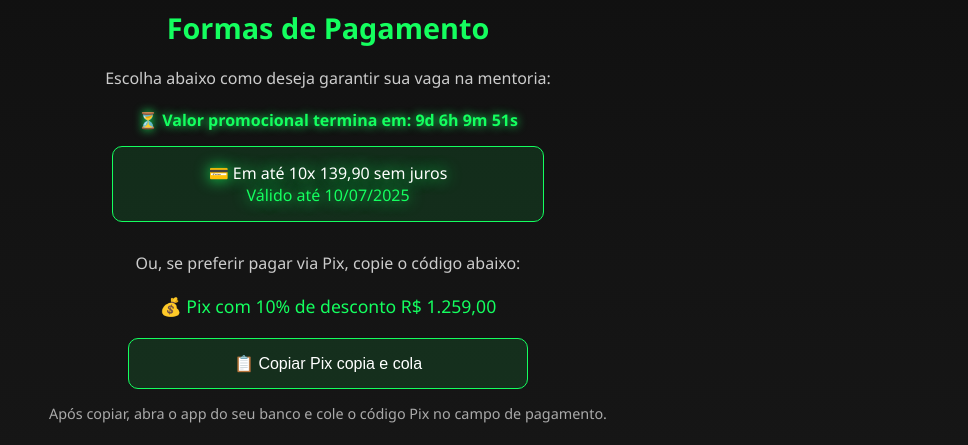
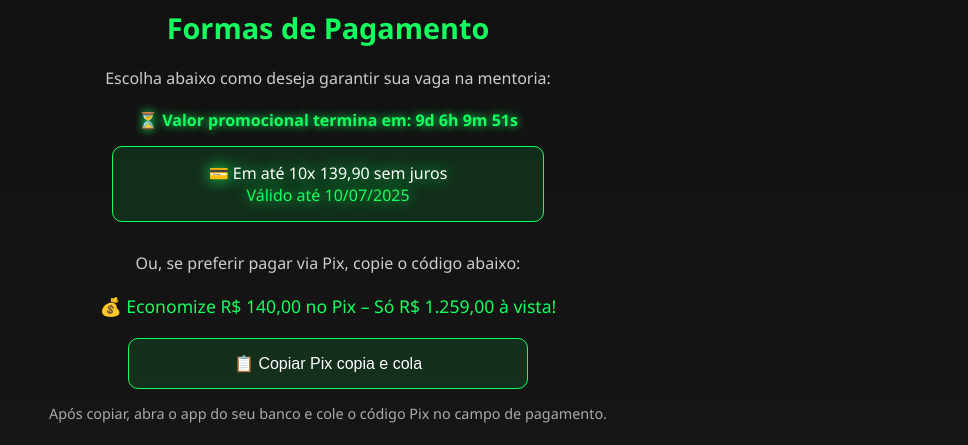
Before and after one commit to Tradermetamorfose/bio-tradermetamorfose, a plain HTML site: page pagamento.html in a window 1280 px wide. Shown: the part 193-638 px from the top of the page, without its empty margins (312-1280 px from the left). Drawn offline with Linux system fonts and the light colour scheme; some packages are replaced by stand-ins of ours; a script that the page names is missing.

Commit message:
Update pagamento.html

```diff
--- a/pagamento.html
+++ b/pagamento.html
@@ -190,7 +190,7 @@
     <div class="pix-key" id="pixKey">00020101021226750014BR.GOV.BCB.PIX0127tradermetamorfose@gmail.com0222Pagamento trader-metam52040000530398654071259.005802BR5924GIVANILDO SILVA DOS REIS6015SAO JOSE DOS CA62290525QRCC8ejfVYXUlagFN2GbC8UuU6304DBD4</div>
 
     <p style="font-size: 1.1rem; margin-top: 10px; color: #14ff5f;">
-      💰 Pix com 10% de desconto R$ 1.259,00
+      💰 Economize R$ 140,00 no Pix – Só R$ 1.259,00 à vista!
     </p>
 
     <button class="button" onclick="copiarPix()">📋 Copiar Pix copia e cola</button>
```
